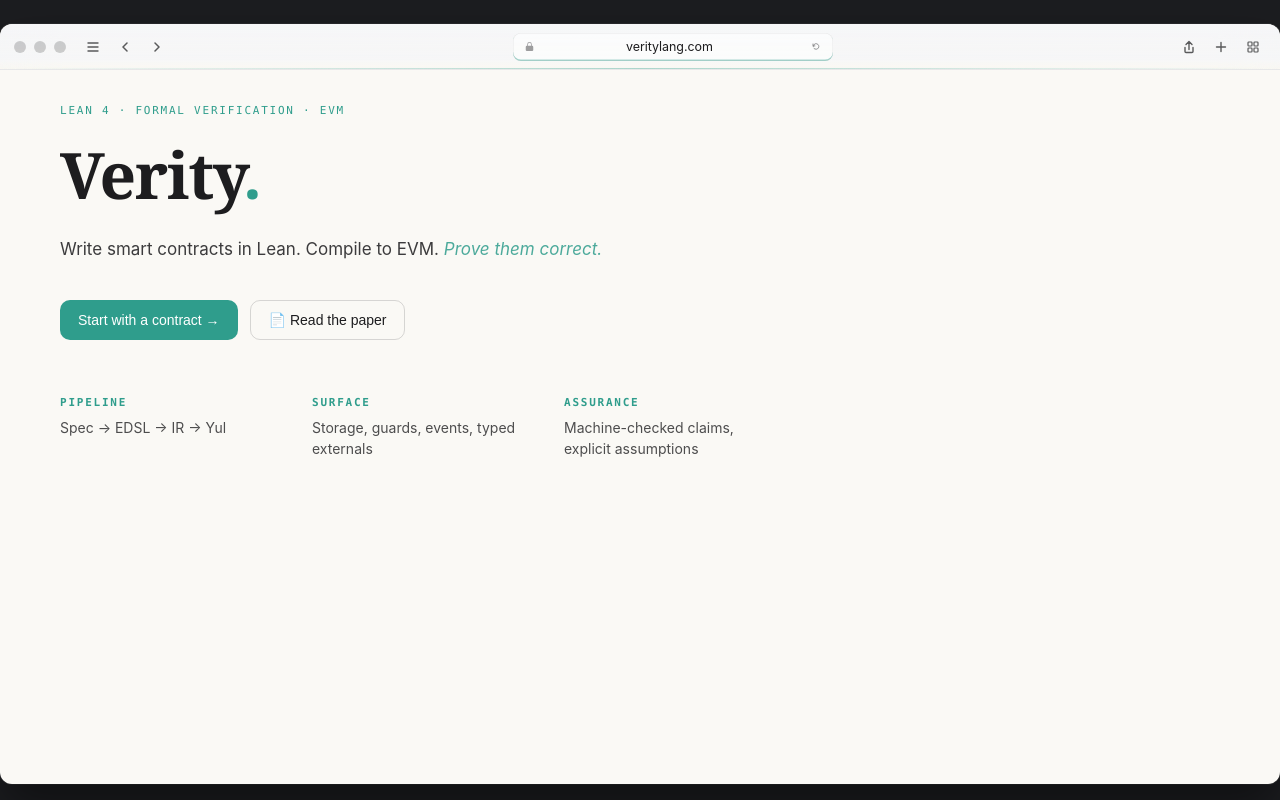
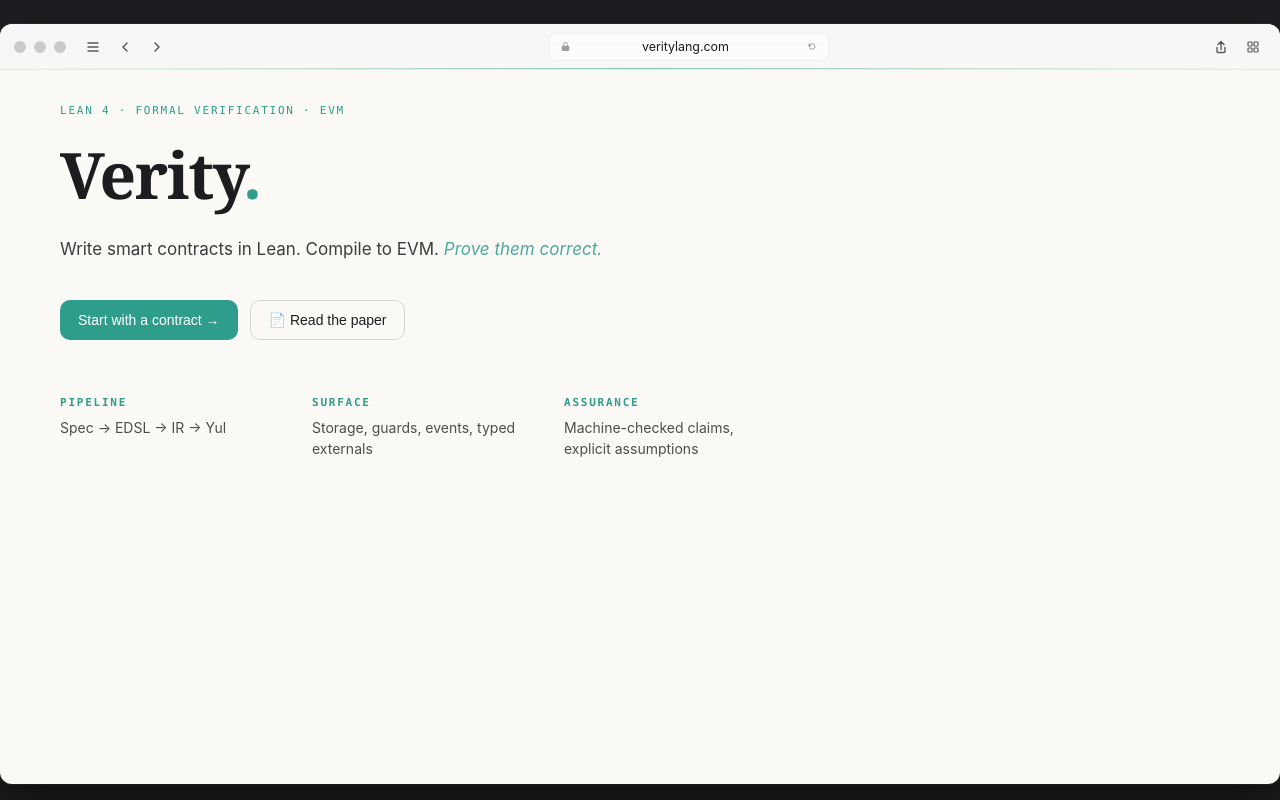
Before and after one commit to Th0rgal/keel-browser, a plain HTML site: page docs/design/navbar-mockup.html in a window 1280 px wide. Shown: the top 800 px of the page. Drawn offline with Linux system fonts and the light colour scheme.

Commit message:
design: v7 — single accent line, tighter pill, drop new-tab icon
Three reductions on top of v6:

1. Drop the URL-pill's inset accent line. The scrim already has a
   bottom-edge accent gradient — having two indicators of the same
   thing competed and made the chrome look busier than it was.
   The remaining scrim line is bumped to 1.5px and slightly stronger.

2. URL pill: min-width 280->240px (overlay) / 320->280px (mockup),
   max-width 520->440px. Visually centers the chrome more cleanly and
   leaves more breathing room on either side.

3. Drop the "+" new-tab icon from the right group. Three right icons
   (share, +, grid) consistently overlapped site CTA buttons (Sign up,
   Try Claude, Donate) on every site in the tour. Two icons (share,
   grid) is enough; new-tab is keyboard-only (Ctrl/Cmd-T), which is
   already wired in patches/0004.

```diff
--- a/docs/design/navbar-mockup.html
+++ b/docs/design/navbar-mockup.html
@@ -103,11 +103,12 @@
       border-bottom: 0.5px solid var(--scrim-edge, rgba(0,0,0,0.06));
     }
     .ribbon > * { pointer-events: auto; }
-    /* Per-tab tint underline */
+    /* Per-tab tint underline — the sole accent indicator (the URL pill no
+       longer carries a duplicate inset). */
     .ribbon::after {
       content: ""; position: absolute; left: 0; right: 0; bottom: 0;
-      height: 1px;
-      background: linear-gradient(90deg, transparent 0%, color-mix(in srgb, var(--accent) 38%, transparent) 50%, transparent 100%);
+      height: 1.5px;
+      background: linear-gradient(90deg, transparent 0%, color-mix(in srgb, var(--accent) 55%, transparent) 50%, transparent 100%);
       pointer-events: none;
     }
 
@@ -134,14 +135,12 @@
 
     .url-pill {
       display: inline-flex; align-items: center; gap: 6px;
-      height: 28px; min-width: 320px; max-width: 520px;
+      height: 28px; min-width: 280px; max-width: 440px;
       padding: 0 12px;
       border-radius: 8px;
       background: var(--url-bg, rgba(255,255,255,0.55));
       color: var(--url-fg, #1d1d1f);
-      box-shadow:
-        inset 0 0 0 0.5px var(--url-border, rgba(0,0,0,0.08)),
-        inset 0 -1.5px 0 0 color-mix(in srgb, var(--accent) 40%, transparent);
+      box-shadow: inset 0 0 0 0.5px var(--url-border, rgba(0,0,0,0.08));
       transition: background 140ms ease;
     }
     .url-pill:hover { background: var(--url-bg-hover, rgba(255,255,255,0.75)); }
@@ -181,9 +180,7 @@
     .window:has(.page[data-mode="dark"]) .url-pill {
       background: rgba(255,255,255,0.06);
       color: #f0f1f3;
-      box-shadow:
-        inset 0 0 0 0.5px rgba(255,255,255,0.07),
-        inset 0 -1.5px 0 0 color-mix(in srgb, var(--accent) 40%, transparent);
+      box-shadow: inset 0 0 0 0.5px rgba(255,255,255,0.07);
     }
     .window:has(.page[data-mode="dark"]) .url-pill:hover { background: rgba(255,255,255,0.10); }
 
@@ -255,7 +252,6 @@
 
       <div class="icon-group">
         <button class="icon" title="Share"><svg viewBox="0 0 16 16" width="16" height="16" aria-hidden="true"><path d="M8 2.5v8M5 5.5l3-3 3 3" stroke="currentColor" stroke-width="1.4" stroke-linecap="round" stroke-linejoin="round" fill="none"/><path d="M4 8.5v4a1 1 0 0 0 1 1h6a1 1 0 0 0 1-1v-4" stroke="currentColor" stroke-width="1.4" stroke-linecap="round" fill="none"/></svg></button>
-        <button class="icon" title="New tab"><svg viewBox="0 0 16 16" width="16" height="16" aria-hidden="true"><path d="M8 3.5v9M3.5 8h9" stroke="currentColor" stroke-width="1.4" stroke-linecap="round"/></svg></button>
         <button class="icon" title="Tab overview"><svg viewBox="0 0 16 16" width="16" height="16" aria-hidden="true"><rect x="3" y="3" width="4" height="4" rx="0.8" stroke="currentColor" stroke-width="1.2" fill="none"/><rect x="9" y="3" width="4" height="4" rx="0.8" stroke="currentColor" stroke-width="1.2" fill="none"/><rect x="3" y="9" width="4" height="4" rx="0.8" stroke="currentColor" stroke-width="1.2" fill="none"/><rect x="9" y="9" width="4" height="4" rx="0.8" stroke="currentColor" stroke-width="1.2" fill="none"/></svg></button>
       </div>
     </div>
```
Also changed, not shown: tests/smoke/keel-overlay.script.js (+12 -9 lines).
